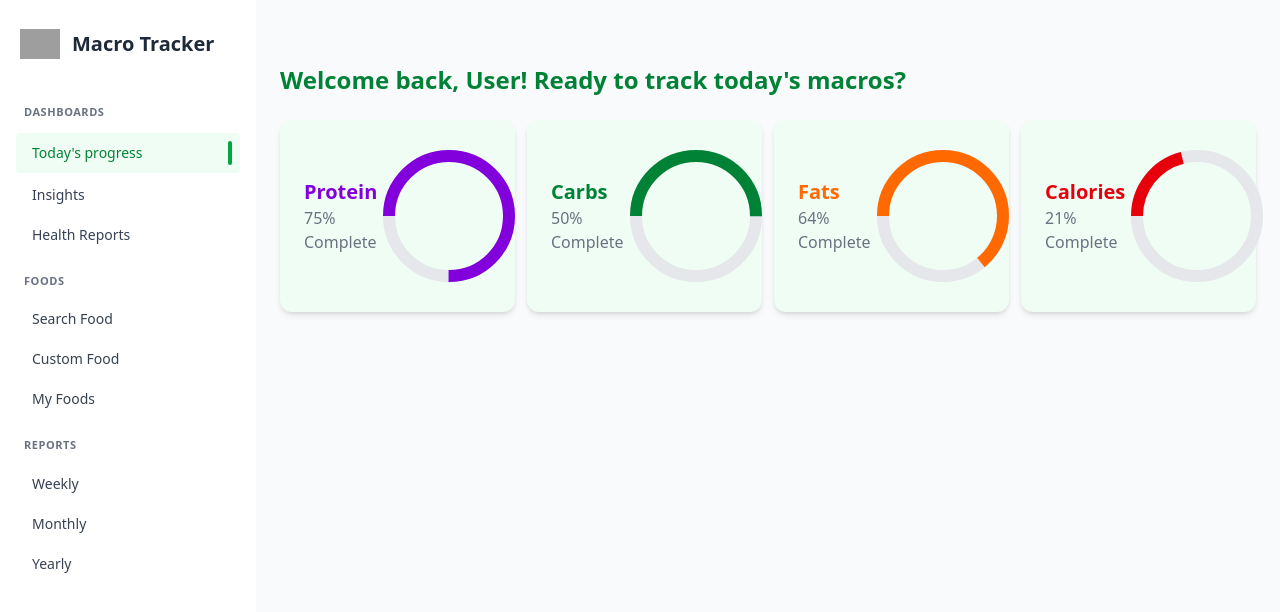
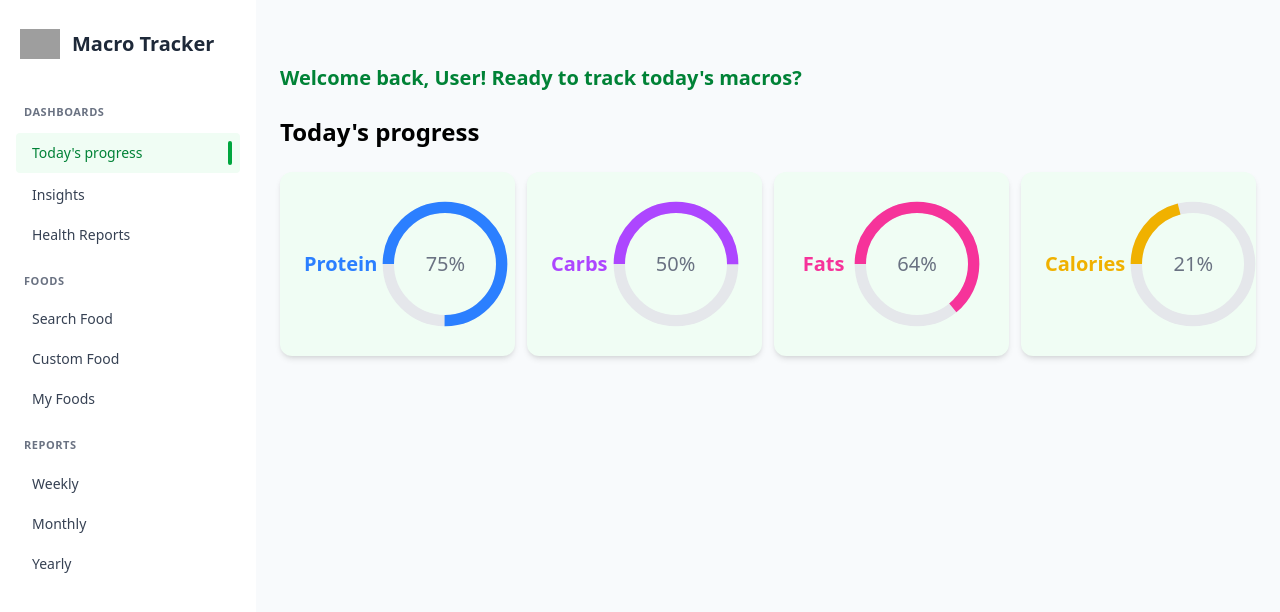
Before and after one commit to wacb14/macro-tracker, an Angular app: page / in a window 1280 px wide. Shown: the top 612 px of the page. Built offline with nearby package versions, Linux system fonts and the light colour scheme; grey boxes are pictures that could not be loaded; some icons are missing.

Commit message:
Radial progress bar style modified

```diff
--- a/src/app/components/radial-progress-bar/radial-progress-bar.component.html
+++ b/src/app/components/radial-progress-bar/radial-progress-bar.component.html
@@ -1,4 +1,5 @@
-<svg class="w-36 h-36" viewBox="0 0 36 36">
+<div class="w-full relative">
+  <svg class="w-34 h-34" viewBox="0 0 36 36">
     <circle
       class="text-gray-200 stroke-current"
       stroke-width="3"
@@ -19,3 +20,8 @@
       fill="none"
     ></circle>
   </svg>
+  <span
+    class="absolute top-0 left-0 w-full h-full flex flex-col items-center justify-center text-center text-xl text-gray-500"
+    >{{ progress }}%</span
+  >
+</div>
--- a/src/app/main-dashboard/main-dashboard.component.html
+++ b/src/app/main-dashboard/main-dashboard.component.html
@@ -1,44 +1,65 @@
-<div class="p-6 flex flex-col">
-  <h1 class="text-2xl font-bold text-green-700">
+<div class="p-6 flex flex-col items-center">
+  <h2 class="text-xl font-bold text-green-700 self-start">
     Welcome back, User! Ready to track today's macros?
-  </h1>
+  </h2>
   <div
-    class="pt-6 grid grid-cols-1 sm:grid-cols-2 lg:grid-cols-4 gap-3 w-full max-w-8xl"
+    class="pt-6 w-full max-w-7xl"
+  >
+    <h1 class="text-2xl font-bold text-black self-start">Today's progress</h1>
+  </div>
+  <div
+    class="pt-6 grid grid-cols-1 sm:grid-cols-2 xl:grid-cols-4 gap-3 w-full max-w-7xl"
   >
     <div class="bg-green-50 rounded-xl p-6 shadow-md w-full flex flex-row">
-      <div class="flex flex-col justify-center">
-        <h2 class="text-xl font-semibold text-purple-700">Protein</h2>
-        <h3 class="text-base text-gray-500">75% Complete</h3>
+      <div class="flex flex-col justify-center w-70">
+        <h2 class="text-xl font-semibold text-center text-blue-500">
+          Protein
+        </h2>
       </div>
-      <div>
-        <app-radial-progress-bar [progress]="75" [color]="'text-purple-700'"></app-radial-progress-bar>
+      <div class="w-full flex flex-col items-center">
+        <app-radial-progress-bar
+          [progress]="75"
+          [color]="'text-blue-500'"
+        ></app-radial-progress-bar>
       </div>
     </div>
     <div class="bg-green-50 rounded-xl p-6 shadow-md w-full flex flex-row">
-      <div class="flex flex-col justify-center">
-        <h2 class="text-xl font-semibold text-green-700">Carbs</h2>
-        <h3 class="text-base text-gray-500">50% Complete</h3>
+      <div class="flex flex-col justify-center w-70">
+        <h2 class="text-xl font-semibold text-center text-purple-500">
+          Carbs
+        </h2>
       </div>
-      <div>
-        <app-radial-progress-bar [progress]="50" [color]="'text-green-700'"></app-radial-progress-bar>
+      <div class="w-full flex flex-col items-center">
+        <app-radial-progress-bar
+          [progress]="50"
+          [color]="'text-purple-500'"
+        ></app-radial-progress-bar>
       </div>
     </div>
     <div class="bg-green-50 rounded-xl p-6 shadow-md w-full flex flex-row">
-      <div class="flex flex-col justify-center">
-        <h2 class="text-xl font-semibold text-orange-500">Fats</h2>
-        <h3 class="text-base text-gray-500">64% Complete</h3>
+      <div class="flex flex-col justify-center w-70">
+        <h2 class="text-xl font-semibold text-center text-pink-500">
+          Fats
+        </h2>
       </div>
-      <div>
-        <app-radial-progress-bar [progress]="64" [color]="'text-orange-500'"></app-radial-progress-bar>
+      <div class="w-full flex flex-col items-center">
+        <app-radial-progress-bar
+          [progress]="64"
+          [color]="'text-pink-500'"
+        ></app-radial-progress-bar>
       </div>
     </div>
     <div class="bg-green-50 rounded-xl p-6 shadow-md w-full flex flex-row">
-      <div class="flex flex-col justify-center">
-        <h2 class="text-xl font-semibold text-red-600">Calories</h2>
-        <h3 class="text-base text-gray-500">21% Complete</h3>
+      <div class="flex flex-col justify-center w-70">
+        <h2 class="text-xl font-semibold text-center text-yellow-500">
+          Calories
+        </h2>
       </div>
-      <div>
-        <app-radial-progress-bar [progress]="21" [color]="'text-red-600'"></app-radial-progress-bar>
+      <div class="w-full flex flex-col items-center">
+        <app-radial-progress-bar
+          [progress]="21"
+          [color]="'text-yellow-500'"
+        ></app-radial-progress-bar>
       </div>
     </div>
   </div>
```
Lines whose indentation alone changed are shown as unchanged.
